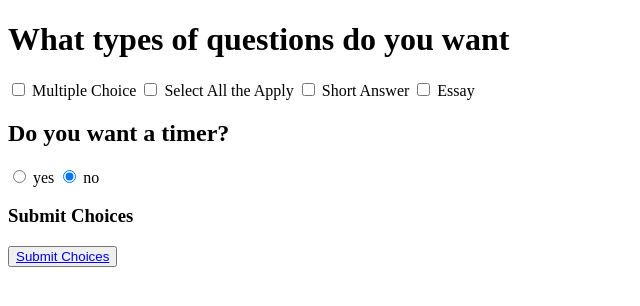
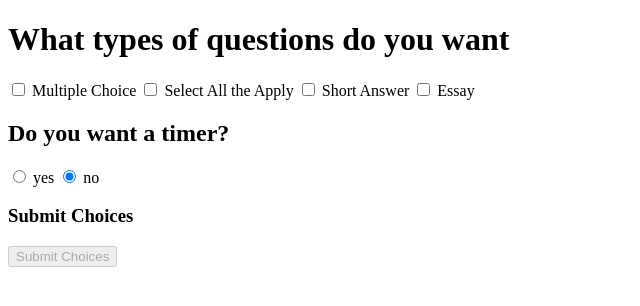
Before and after one commit to shourikb/Note.AI, a SvelteKit app in the folder note-ai-frontend/: page /question-types in a window 1280 px wide. Shown: the top 306 px of the page, without its empty margins (0-640 px from the left). Built offline with nearby package versions, Linux system fonts and the light colour scheme.

Commit message:
added functionality where if choice other than multiple choice or if timer is selected, then you cannot make new exam page

```diff
--- a/note-ai-frontend/src/routes/question-types/+page.svelte
+++ b/note-ai-frontend/src/routes/question-types/+page.svelte
@@ -4,6 +4,7 @@
     let shortAnswer = false;
     let essay = false;
     let timer = false;
+    let errorMessage = "We unfortunately do not support this functionality at this time";
 </script>
 
 <h1> What types of questions do you want </h1>
@@ -26,29 +27,12 @@
 </label>
 <label>
     <h3>Submit Choices</h3>
-    <a href="/exam"><button disabled={!multipleChoice && selectAll && essay && timer}> <a href="/exam"> Submit Choices</button>
+    <a href="/exam" target="_blank">
+        <button disabled={!multipleChoice || selectAll || shortAnswer || essay || timer}>  Submit Choices</button>
+    </a>
+
 </label>
 
-{#if selectAll}
-	<p>We unfortunately do not support this functionality at this time</p>
-    {:else}
-    <p></p>
+{#if selectAll || essay || shortAnswer || timer}
+    <h3> {errorMessage} </h3>
 {/if}
-
-{#if shortAnswer}
-	<p>We unfortunately do not support this functionality at this time</p>
-    {:else}
-    <p></p>
-{/if}
-
-{#if essay}
-	<p>We unfortunately do not support this functionality at this time</p>
-    {:else}
-    <p></p>
-{/if}
-
-{#if timer}
-	<p>We unfortunately do not support this functionality at this time</p>
-    {:else}
-    <p></p>
-{/if}
```
